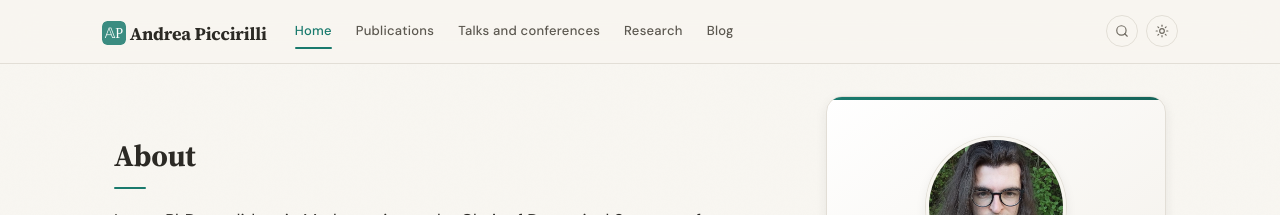
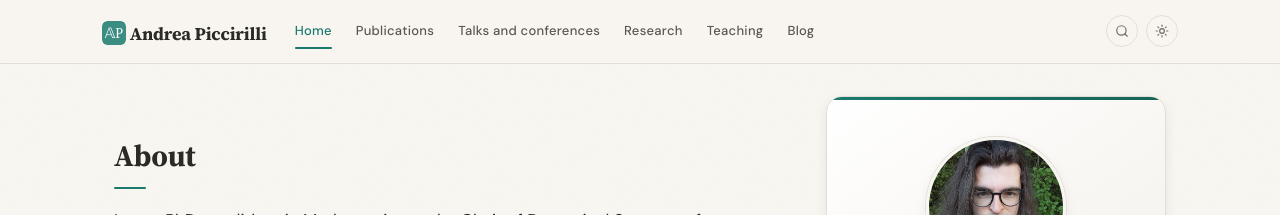
Before and after one commit to andreapiccirilli/andreapiccirilli.github.io, a Jekyll site: the page built from _pages/home.md, in a window 1280 px wide. Shown: the top 215 px of the page. Built offline with Jekyll 4.4.1, drawn with Linux system fonts in a browser that asks for light colours.

Commit message:
Add teaching to navigation pages

```diff
--- a/_config.yml
+++ b/_config.yml
@@ -50,6 +50,7 @@ nav_pages:
   - name: publications
   - name: talks and conferences
   - name: research
+  - name: teaching
   - name: blog
 
 # ============================================================
```
